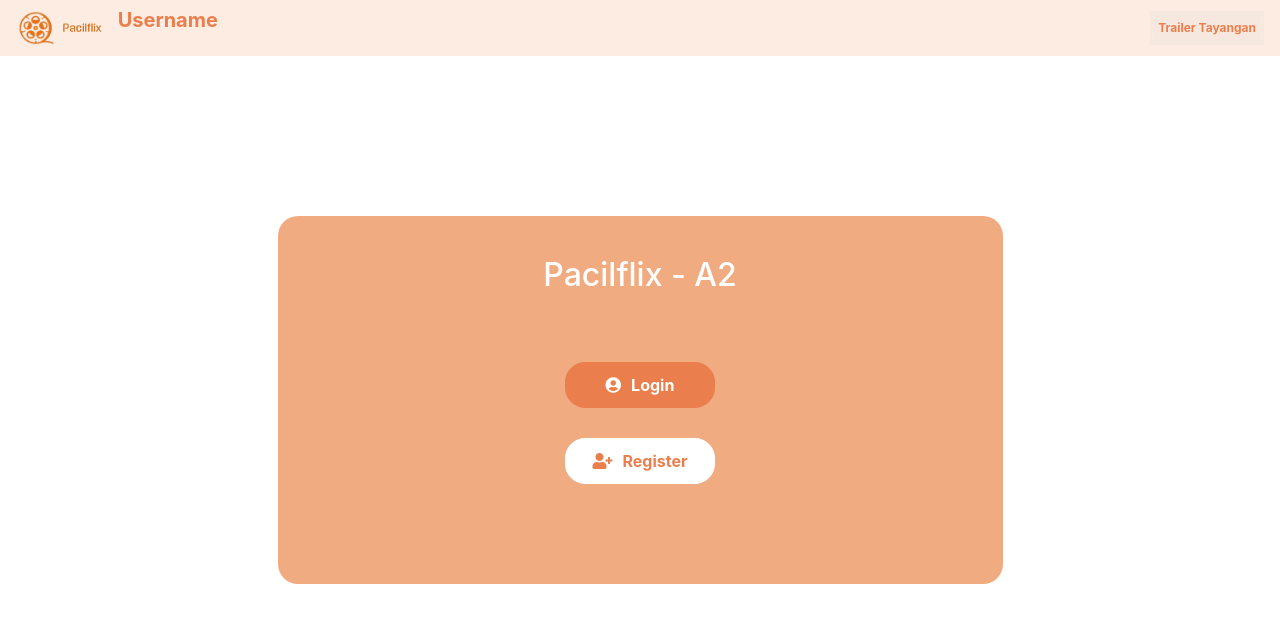
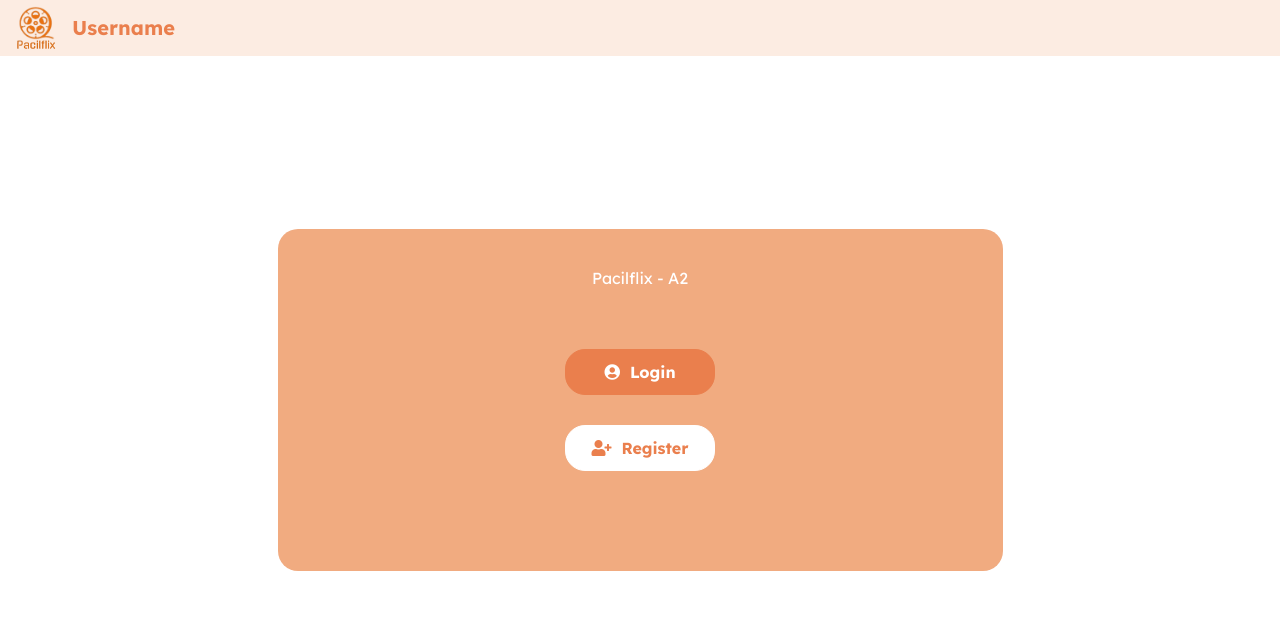
Before and after one commit to Pacilflix-A2/Pacilflix, a Django app: template main/templates/main.html in a window 1280 px wide. Shown: the top 623 px of the page. Run offline with Django 3.2, Linux system fonts and the light colour scheme; the template is opened without the code that fills it, so the values that code supplies are empty; some libraries are stand-ins or nearby versions.

Commit message:
Frontend

```diff
--- a/templates/base.html
+++ b/templates/base.html
@@ -1,28 +1,32 @@
 {% load static %}
 <!DOCTYPE html>
 <html lang="en">
-  <head>
-    <meta charset="UTF-8" />
-    <meta name="viewport" content="width=device-width, initial-scale=1.0" />
-    <link
-      href="https://stackpath.bootstrapcdn.com/bootstrap/4.5.2/css/bootstrap.min.css"
-      rel="stylesheet"
-    />
+<head>
+    <meta charset="UTF-8">
+    <meta name="viewport" content="width=device-width, initial-scale=1.0">
+    <link href="https://stackpath.bootstrapcdn.com/bootstrap/4.5.2/css/bootstrap.min.css" rel="stylesheet">
+    <link rel="stylesheet" href="https://cdnjs.cloudflare.com/ajax/libs/font-awesome/5.15.4/css/all.min.css"/>
     <link
       rel="stylesheet"
-      href="https://cdnjs.cloudflare.com/ajax/libs/font-awesome/5.15.4/css/all.min.css"
+      type="text/css"
+      href="{% static 'tayangan/fonts/lexend/lexend.css' %}"
     />
-    {% block extra_css %} {% endblock %}
-  </head>
-  <body>
+    <script src="https://cdn.tailwindcss.com"></script>
+    {% block extra_css %}
+    {% endblock %}
+</head>
+<body>
     <script src="https://code.jquery.com/jquery-3.6.0.min.js"></script>
     <script src="https://cdnjs.cloudflare.com/ajax/libs/popper.js/1.16.0/umd/popper.min.js"></script>
     <script src="https://stackpath.bootstrapcdn.com/bootstrap/4.5.2/js/bootstrap.min.js"></script>
-    {% block navbar %} {% include 'navbar.html' %} {% endblock %}
-    <div class="container" style="margin-top: 80px">
-      <!-- Increased margin-top -->
-      {% block content %} {% endblock %}
+    {% block navbar %}
+    {% include 'navbar.html' %}
+    {% endblock %}
+    <div class="container" style="margin-top: 80px;"> <!-- Increased margin-top -->
+        {% block content %}
+        {% endblock %}
     </div>
-    {% block extra_js %} {% endblock %}
-  </body>
+    {% block extra_js %}
+    {% endblock %}
+</body>
 </html>
```
